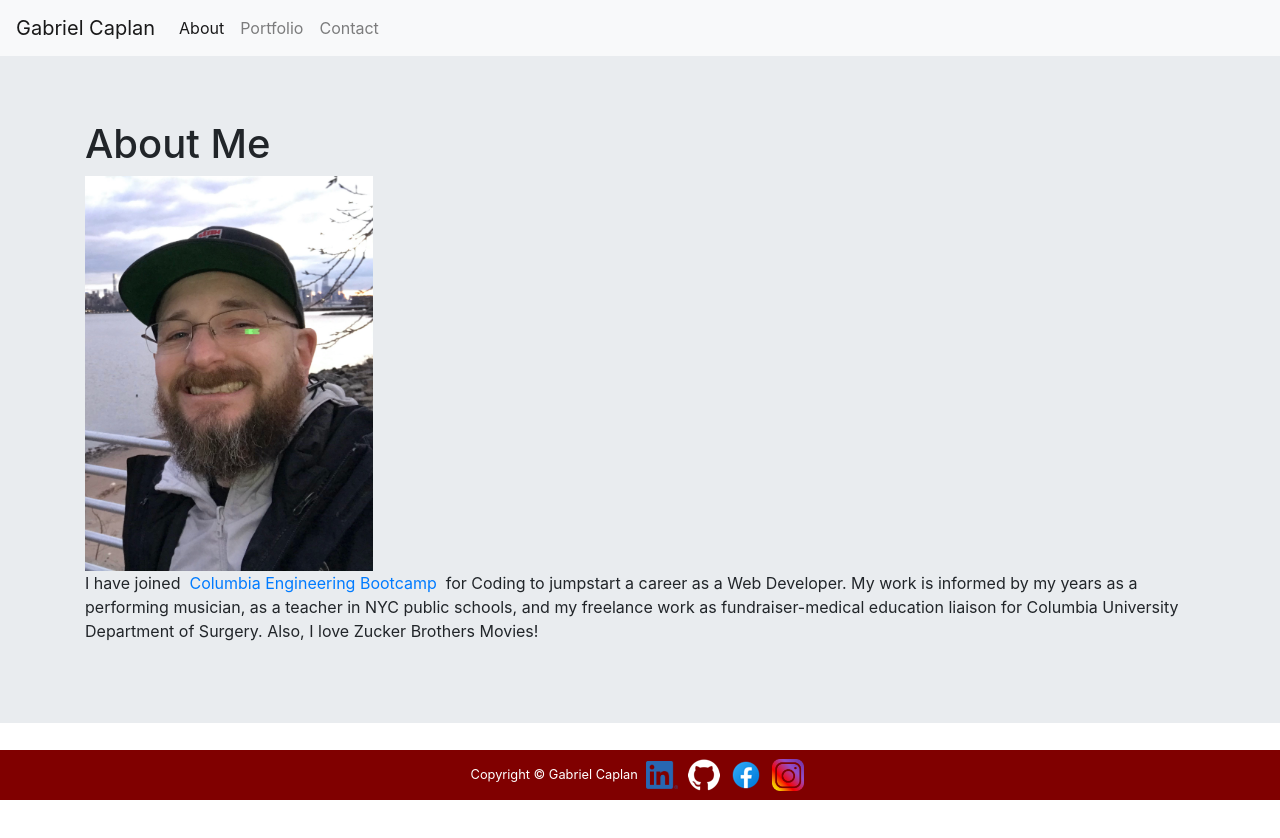
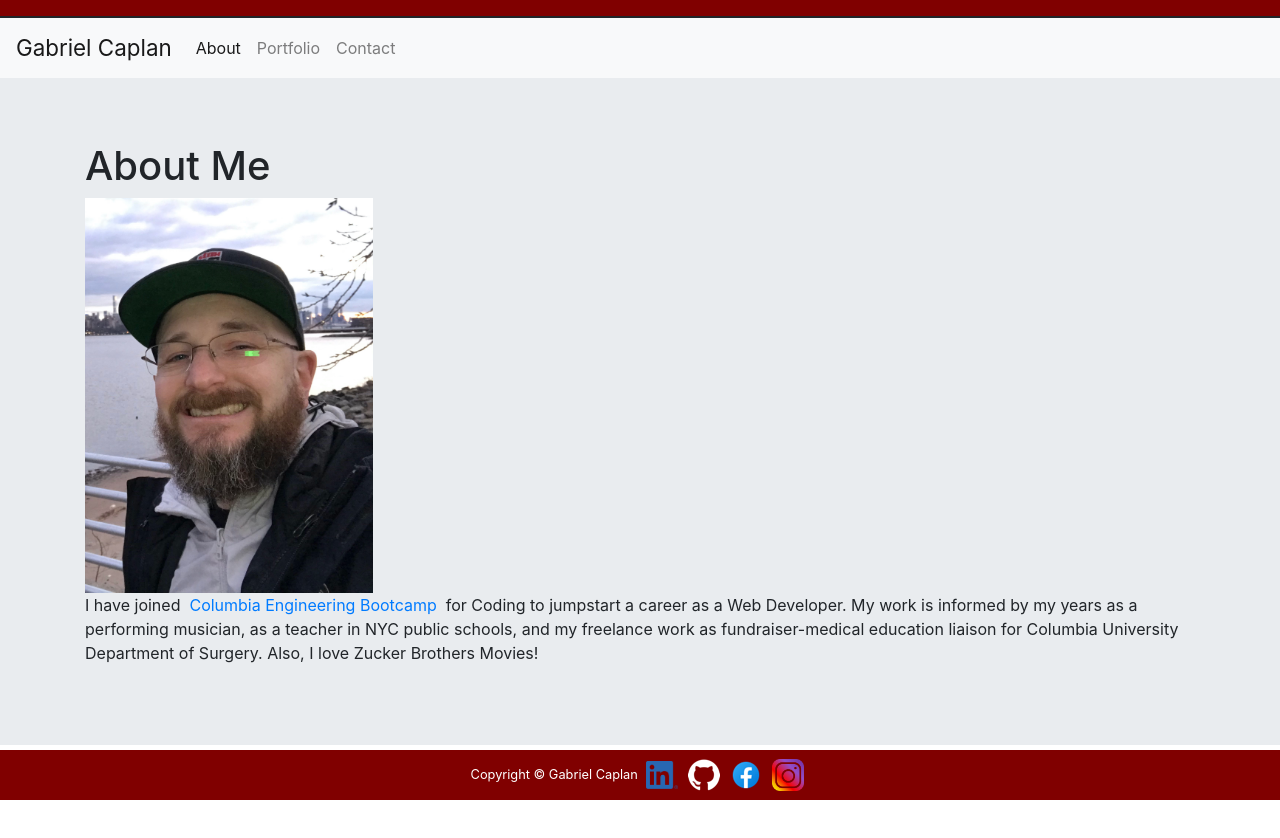
Before and after one commit to GCaplan777/GC-portfolio, a React (Create React App) app: page / in a window 1280 px wide. Shown: the top 838 px of the page. Built offline with nearby package versions, Linux system fonts and the light colour scheme.

Commit message:
set navbar to sticky header for now while addressing header

```diff
--- a/src/App.js
+++ b/src/App.js
@@ -4,6 +4,7 @@ import Projects from "./pages/Projects";
 import About from "./pages/About";
 import Contact from "./pages/Contact";
 import Navbar from "./components/Navbar";
+import Header from "./components/Header";
 import Footer from "./components/Footer";
 import Wrapper from "./components/Wrapper";
 
@@ -11,6 +12,7 @@ function App() {
   return (
     <Router>
       <div>
+        <Header />
         <Navbar />
         <Wrapper>
           <Route exact path="/" component={About} />
@@ -18,6 +20,7 @@ function App() {
           <Route exact path="/projects" component={Projects} />
           <Route exact path="/contact" component={Contact} />
         </Wrapper>
+
         <Footer />
       </div>
     </Router>
--- a/src/components/Header/index.js
+++ b/src/components/Header/index.js
@@ -1,4 +1,5 @@
 import React from "react";
+import "./style.css";
 
 function Header() {
   return (
--- /dev/null
+++ b/src/components/Header/style.css
@@ -0,0 +1,4 @@
+header {
+    border-bottom: solid 2px;
+    background-color: maroon;
+}
--- a/src/components/Navbar/index.js
+++ b/src/components/Navbar/index.js
@@ -5,7 +5,7 @@ import "./style.css";
 // Depending on the current path, this component sets the "active" class on the appropriate navigation link item
 function Navbar() {
   return (
-    <nav className="navbar navbar-expand-lg navbar-light bg-light">
+    <nav className="navbar navbar-expand-lg navbar-light bg-light sticky-top">
       <Link className="navbar-brand" to="/">
         Gabriel Caplan
       </Link>
--- a/src/components/Navbar/style.css
+++ b/src/components/Navbar/style.css
@@ -1,3 +1,21 @@
-/* nav.navbar.navbar-default {
-  margin-bottom: 0;
-} */
+.navbar {
+  background-color: #222;
+}
+
+
+.a,
+.navbar-nav,
+.navbar-light .nav-link {
+  color: #9FFFCB;
+}
+
+.navbar-brand {
+  font-size: 1.4em;
+  color: #9FFFCB;
+}
+
+.form-center {
+  position: absolute !important;
+  left: 25%;
+  right: 25%;
+}
--- a/src/components/ProjectCard/style.css
+++ b/src/components/ProjectCard/style.css
@@ -1,54 +1,23 @@
-/* .card {
+.card {
     background: #fff;
-    /* border-radius: 2px; */
-/* height: 325px; */
-/* margin: 1rem; */
-/* position: relative; */
-/* width: 325px;
-    box-shadow: 0 .5px .5px #999; */
-/* text-align: left; */
-/* } */
-/*
-.img {
+    border-radius: 2px;
+    /* height: fit-content; */
+    margin: 1rem;
+    /* position: relative; */
+    width: 325px;
+    box-shadow: 0 .5px .5px #999;
+    text-align: left;
+
+}
+
+/* .img {
     width: 286px;
     height: 180px;
 } */
 
-
-/* .card>.img-container {
+.card>.img-container {
     height: 60%;
     overflow: hidden;
     text-align: center;
     background: #6CADDC;
 }
-
-.card>.img-container>img {
-    width: 60%
-}
-
-.card>.content {
-    padding-left: 1rem;
-    padding-right: 1rem;
-    font-size: 15px;
-}
-
-.card>.content>ul {
-    list-style-type: none;
-}
-
-.card>.content>ul>li {
-    margin-top: 18px;
-}
-
-.card>.remove {
-    color: #ff1744;
-    font-size: 48px;
-    position: absolute;
-    top: -20px;
-    right: 5px;
-    cursor: pointer;
-}
-
-.card>.remove:hover {
-    color: #d50000;
-} */
```
